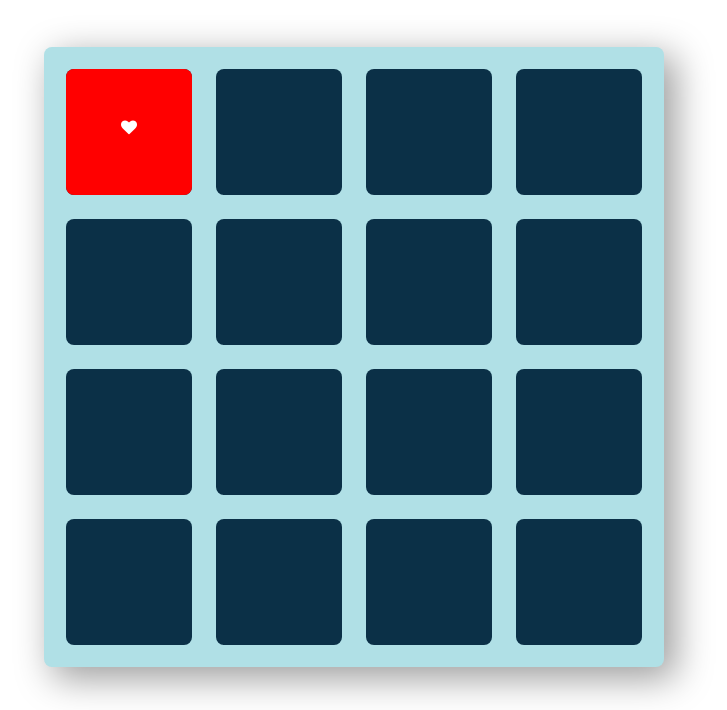
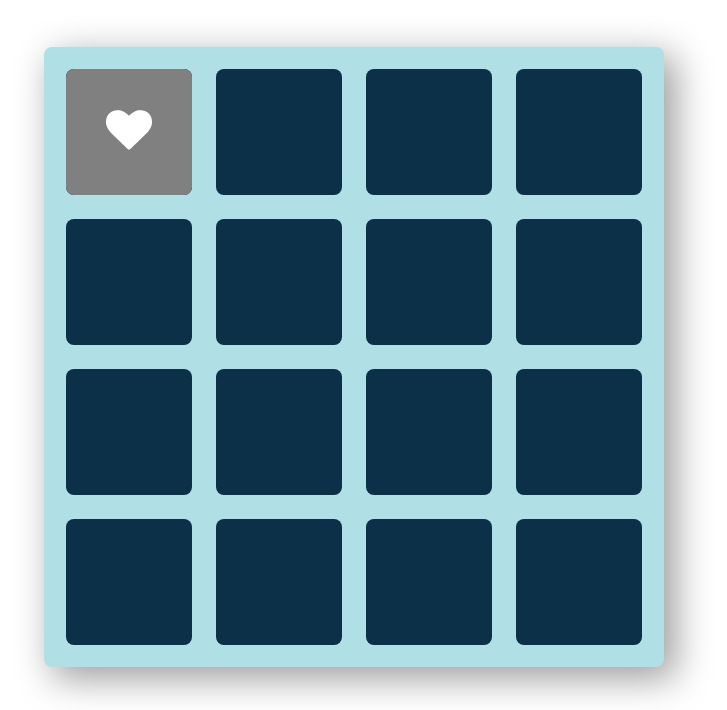
Before and after one commit to matizzmati/memory-game, a plain HTML site: page index.html in a window 1280 px wide. Both pictures are taken after a click on the element 415 px from the left and 222 px from the top of the page. Shown: the part 90-800 px from the top of the page, without its empty margins (286-1013 px from the left). Drawn offline with Linux system fonts and the light colour scheme.

Commit message:
add some styling to shapes

```diff
--- a/style.css
+++ b/style.css
@@ -34,16 +34,19 @@ h1 {
 }
 
 .card__back {
+	font-size: 46px;
 	display: block;
-	padding-top: 50px;
+	padding-top: 35px;
 	width: 100%;
 	height: 100%;
 	color: white;
 	box-sizing: border-box;
 	border-radius: 8px;
-	background-color: red;
+	background-color: grey;
 	display: none;
 }
+
+
 
 /*
 .game-wrapper {
```
